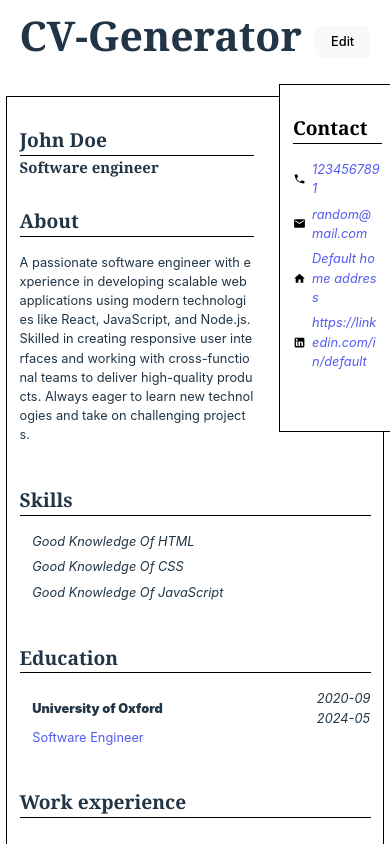
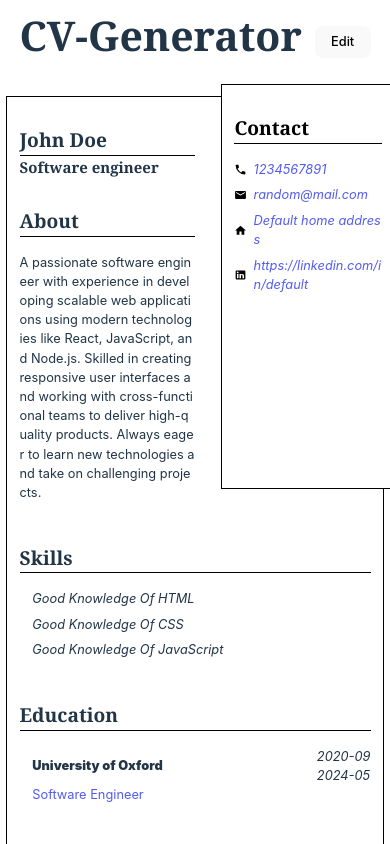
Before and after one commit to R3ndrex/CV-Generator, a React (Vite) app: page / in a window 390 px wide. Shown: the top 844 px of the page. Built offline with nearby package versions, Linux system fonts and the light colour scheme.

Commit message:
change responsive design of css, change widths and percentage width to max widths, display better cv aside on smaller screens

```diff
--- a/src/App.css
+++ b/src/App.css
@@ -20,7 +20,7 @@ header {
     text-align: center;
 }
 .main-aside {
-    width: 400px;
+    max-width: 400px;
     margin-bottom: 1rem;
     grid-row: 2/-1;
     > :last-child {
@@ -36,7 +36,7 @@ main {
     margin-bottom: 0;
 }
 main {
-    width: 700px;
+    max-width: max-content;
     min-height: 300px;
     margin-bottom: 1rem;
     display: grid;
@@ -67,6 +67,7 @@ main {
 .cv-aside {
     display: flex;
     flex-direction: column;
+    max-width: max-content;
     position: relative;
     top: -2rem;
     right: -2rem;
@@ -111,6 +112,12 @@ main {
         width: min(90%, 500px);
     }
 }
+@media screen and (width <= 450px) {
+    main {
+        grid-template-columns: 2fr 2fr;
+    }
+}
+
 @media (width<=800px) {
     :root {
         font-size: 0.8rem;
```
